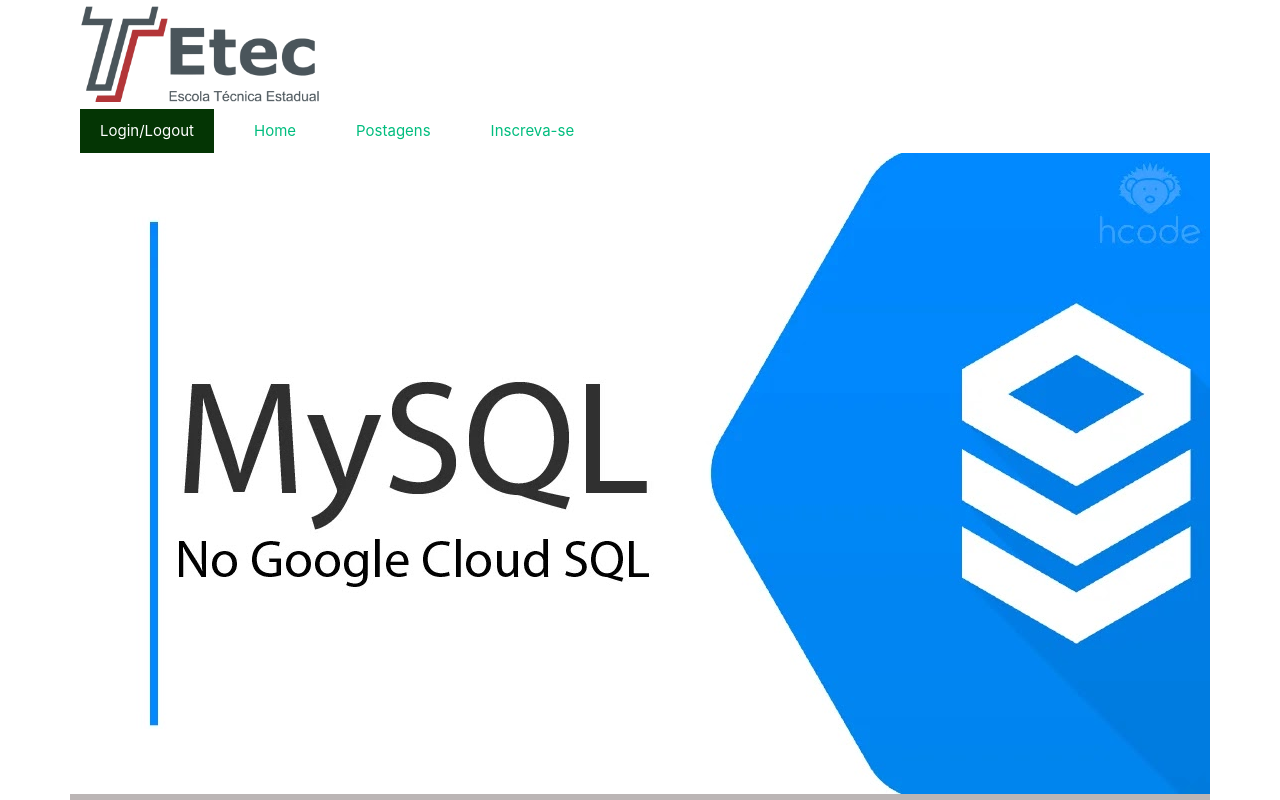
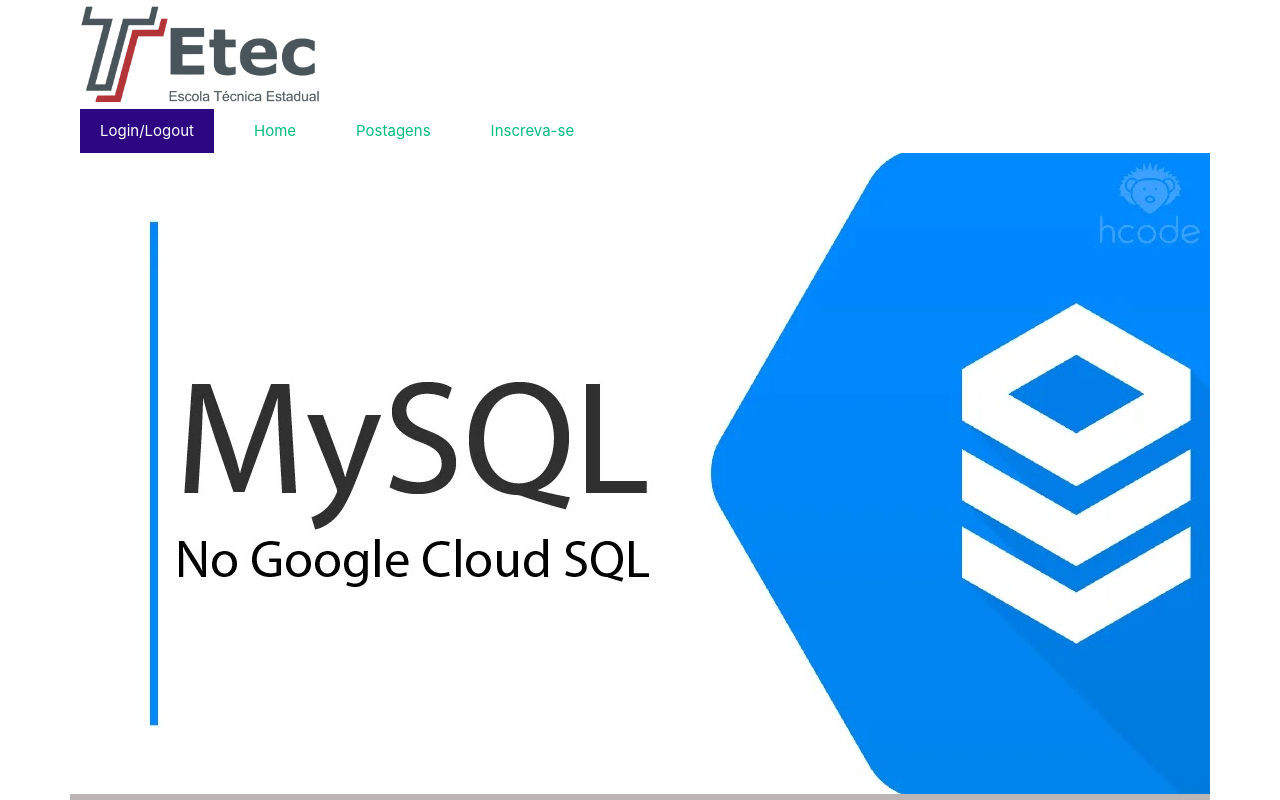
Before and after one commit to Diogenesdg2/Blog_vue, a Vue app: page /login in a window 1280 px wide. In both pictures the pointer is over the link "Login/Logout". Shown: the top 800 px of the page. Built offline with nearby package versions, Linux system fonts and the light colour scheme.

Commit message:
alteração fundo Botao

```diff
--- a/src/components/Botao.vue
+++ b/src/components/Botao.vue
@@ -26,7 +26,7 @@
     }
     a:hover{
         color: white;
-        background-color: rgb(4, 53, 4);
+        background-color: rgb(44, 7, 129);
         padding: 20px;
     }
 
```
